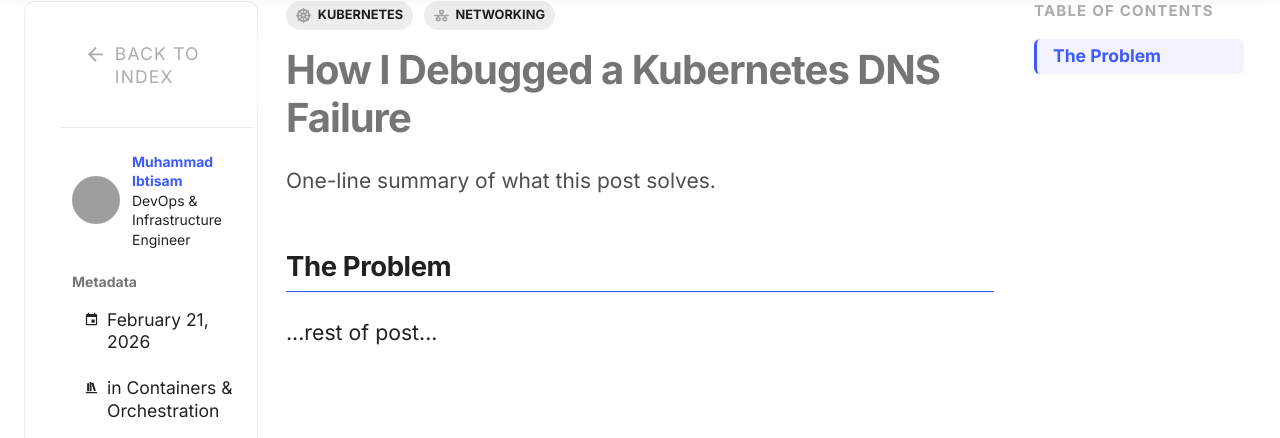
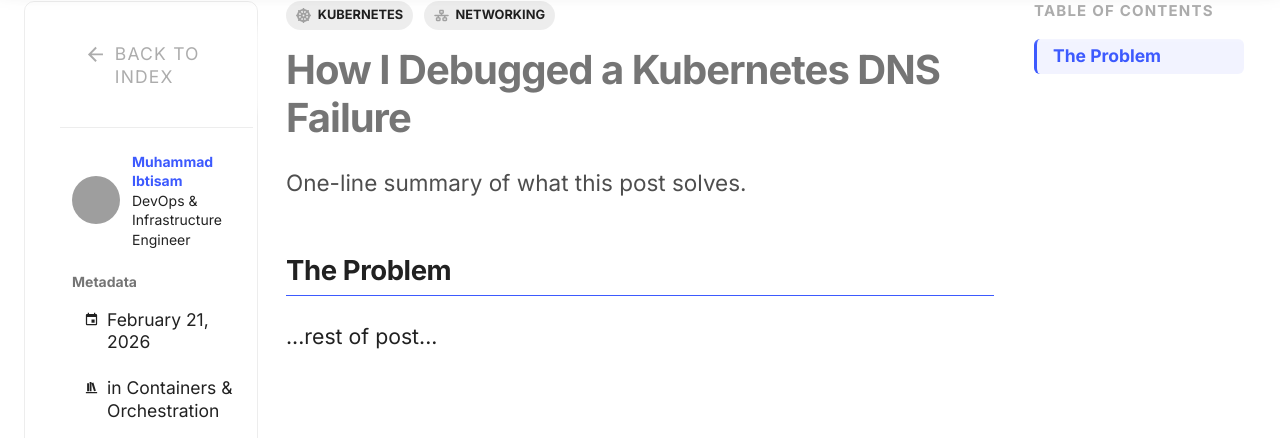
Before and after one commit to ibtisam-iq/blog, an MkDocs documentation site: the page built from docs/posts/orchestration/test.md, in a window 1280 px wide. Shown: the part 121-559 px from the top of the page. Built offline with MkDocs 1.6.1 and Material for MkDocs 9.7.7, drawn with Linux system fonts in a browser that asks for light colours; grey boxes are pictures that could not be loaded.

Commit message:
add table-specific rules

```diff
--- a/docs/stylesheets/extra.css
+++ b/docs/stylesheets/extra.css
@@ -65,7 +65,6 @@
     padding-right: 0.25rem !important;
   }
 }
-
 
 
 /* =============================================================================
@@ -374,7 +373,7 @@
 }
 
 .md-typeset h1 + p {
-  font-size: 1.05rem;
+  font-size: 1.125rem;
   line-height: 1.7;
   opacity: 0.8;
   font-weight: 400;
@@ -529,3 +528,26 @@
     letter-spacing: 0.04em !important;
   }
 }
+
+
+/* =============================================================================
+   16. TABLES
+   Reset table font-size to match site body text exactly.
+   ============================================================================= */
+
+.md-typeset table:not([class]) {
+  font-size: 1.0625rem !important;
+}
+
+.md-typeset table:not([class]) th,
+.md-typeset table:not([class]) td {
+  font-size: inherit !important;
+  font-weight: 400;
+  padding: 0.5rem 0.75rem;
+  vertical-align: top;
+  line-height: 1.75;
+}
+
+.md-typeset table:not([class]) th {
+  font-weight: 600;
+}
```
